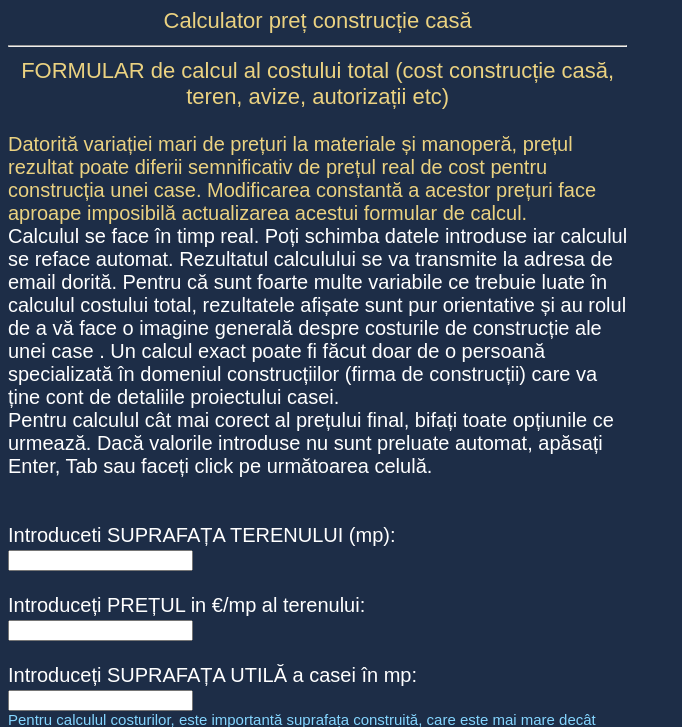
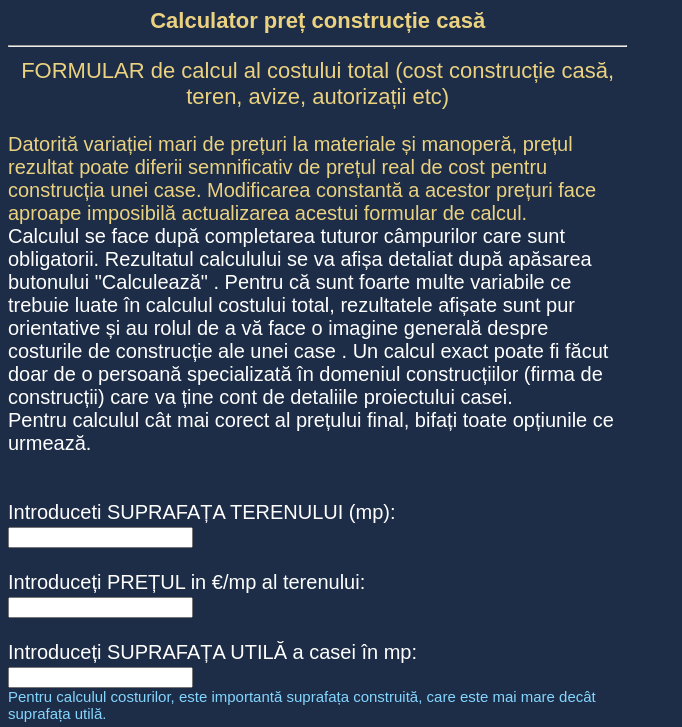
Before and after one commit to andreirusvictor/Calculator-Pret-Constructie-Casa, a Flask app: page / in a window 1280 px wide. Shown: the top 727 px of the page, without its empty margins (0-682 px from the left). Run offline with Flask 2, Linux system fonts and the light colour scheme; data that the repository does not hold is empty; some libraries are stand-ins or nearby versions.

Commit message:
update 1

```diff
--- a/app.py
+++ b/app.py
@@ -5,7 +5,7 @@ import psycopg2
 app = Flask('calculator')
 
 
-# Ia din baza de date toate intrariile din tabela pentru tabela specificata
+# Ia din baza de date toate intrarile din tabela pentru tabela specificata
 def select(cursor, tabela):
     cursor.execute(f'SELECT * FROM {tabela};')
 
@@ -59,10 +59,10 @@ def costuri():
 
     cost_notar = cost_tr / 100
 
-    cost_total = cost_tr + pr_arh + casa_cheie + cu_avz + st_geo + topo + ac + ut_curent + ut_gaz + ut_ac + st_topo + cost_notar + geo
+    cost_total = cost_tr + pr_arh + casa_cheie + cu_avz + st_geo + topo + ac + ut_curent + ut_gaz + val_ag + ut_ac + st_topo + cost_notar + geo
 
     return [
-        dict(descriere="Suprafata construita", valoare=sc),
+
         dict(descriere="Cost teren", valoare=cost_tr),
         dict(descriere="Cost proiect arhitectura", valoare=pr_arh),
         dict(descriere="Cost construire casa la rosu", valoare=casa_rosu),
@@ -114,7 +114,7 @@ def first_page():
 @app.route('/second_page/', methods=('POST',))
 def second_page():
 
-    # Functia costuri returneaza o lista cu toate costurile necesare construite casei,
+    # Functia costuri returneaza o lista cu toate costurile necesare construirii casei,
     # in forma (descriere="Tipul costului", valoare="Valoarea costului". Trimitem aceasta lista
     # template-ului, pentru a le afisa.
     return render_template(
--- a/static/style.css
+++ b/static/style.css
@@ -13,7 +13,7 @@ div {
     width: 70%;
     height: 100%;
     padding: 0px;
-    font-size: 40px;
+    font-size: 22px;
     font-family: arial;
     color: #ebd281;
     background-color: #1d2d47;
--- a/templates/first_page.html
+++ b/templates/first_page.html
@@ -15,26 +15,15 @@
                 imposibilă actualizarea acestui formular de calcul.
             </div>
             <div class="a3Class">
-                Calculul se face în timp real. Poți schimba datele introduse iar calculul se reface automat. Rezultatul
-                calculului se va transmite la
-                adresa de email dorită. Pentru că sunt foarte multe variabile ce trebuie luate în calculul costului
-                total,
-                rezultatele afișate sunt pur
-                orientative și au rolul de a vă face o imagine generală despre costurile de construcție ale unei case .
-                Un
-                calcul exact poate fi făcut
-                doar de o persoană specializată în domeniul construcțiilor (firma de construcții) care va ține cont de
-                detaliile
-                proiectului casei.
+                Calculul se face după completarea tuturor câmpurilor care sunt obligatorii.  Rezultatul
+                calculului se va afișa detaliat după apăsarea butonului "Calculează" . Pentru că sunt foarte multe variabile ce trebuie luate în calculul costului total,
+                rezultatele afișate sunt pur orientative și au rolul de a vă face o imagine generală despre costurile de construcție ale unei case . Un calcul exact poate fi făcut
+                doar de o persoană specializată în domeniul construcțiilor (firma de construcții) care va ține cont de detaliile proiectului casei.
             </div>
 
 
             <div class="a5Class">
-                Pentru calculul cât mai corect al prețului final, bifați toate opțiunile ce urmează. Dacă valorile
-                introduse
-                nu
-                sunt preluate
-                automat, apăsați Enter, Tab sau faceți click pe următoarea celulă.
+                Pentru calculul cât mai corect al prețului final, bifați toate opțiunile ce urmează.
             </div>
             <div class="a5Class">
                 </br></br>
--- a/templates/layout.html
+++ b/templates/layout.html
@@ -7,13 +7,14 @@
             {% else %}
                 <title>Detaliere costuri</title>
             {% endif %}
+            <link type="image/png" sizes="32x32" rel="icon" href="Calculator-Pret-Constructie-Casa/static/images/icon.png">
             <link rel="stylesheet" href="{{ url_for('static', filename='style.css') }}"/>
     </head>
 
 <body style="background-color:#1d2d47;">
     <div>
 
-        <div  class="a2Class" align="center">
+        <div  class="a1Class" align="center">
             Calculator preț construcție casă
             <hr>
         </div>
--- a/templates/second_page.html
+++ b/templates/second_page.html
@@ -10,7 +10,7 @@
 {#    Parcurgem toate costurile primite din functia second_page(), afisandu-le #}
     {% for valoare in valori %}
         <div class="a5Class">
-            <b>{{ valoare.descriere }}</b>: {{ valoare.valoare }}
+            <b class="a4Class">{{ valoare.descriere }}</b>: {{ valoare.valoare }} €
         </div>
     {% endfor %}
     </div>
```
Also changed, not shown: other parts of templates/first_page.html (+4 -22 lines), init_db.py (+5 -5 lines), static/images/icon.png (added).
